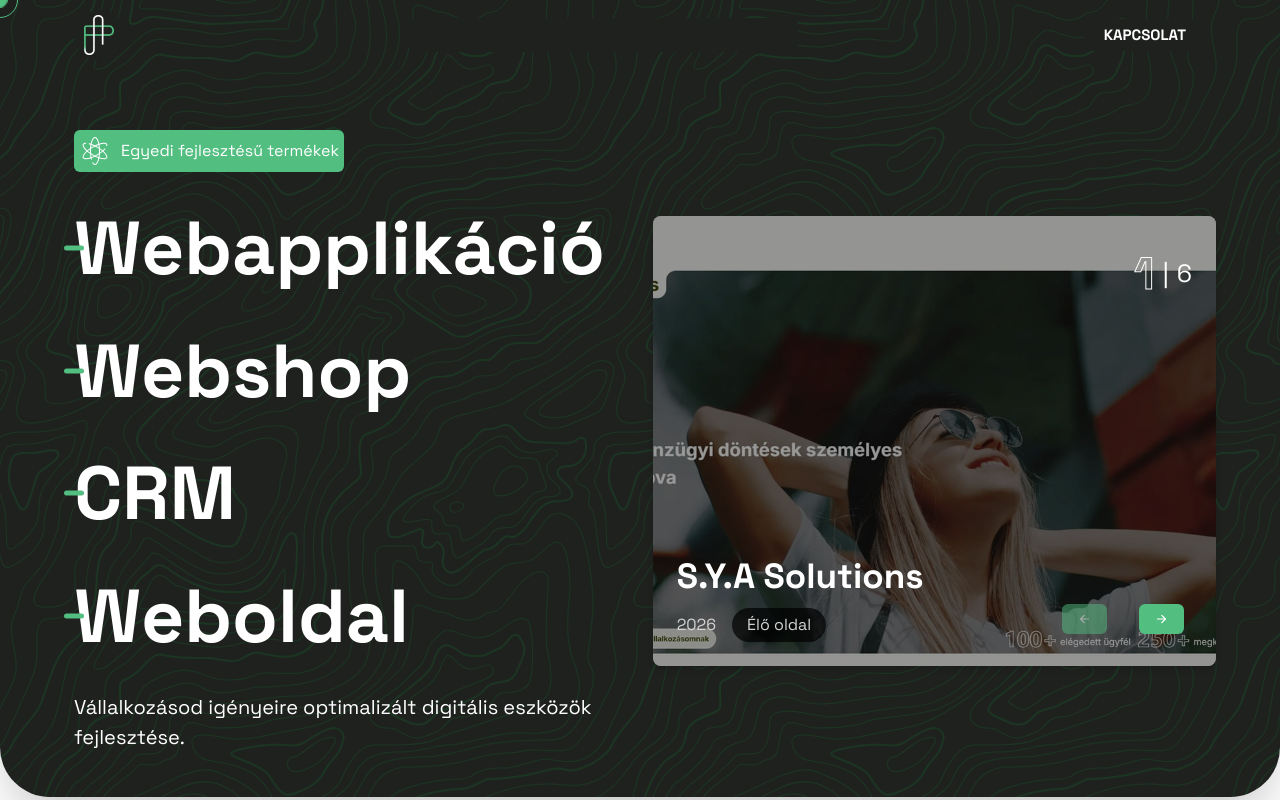
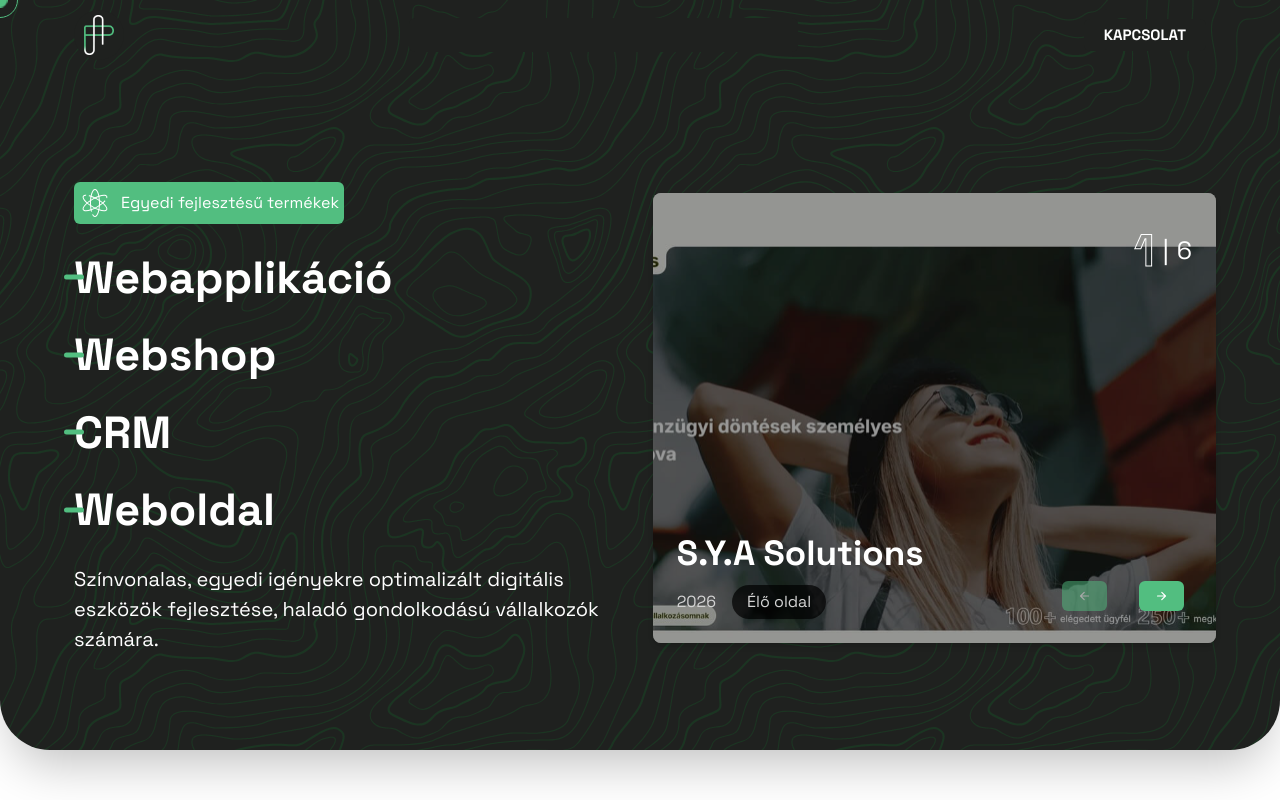
Before and after one commit to Quruzslo/PreferSite, a Next.js app: page / in a window 1280 px wide. Shown: the top 800 px of the page. Built offline with nearby package versions, Linux system fonts and the light colour scheme.

Commit message:
customer steps díszítő vonal

```diff
--- a/components/customerSteps/CustomerSteps.tsx
+++ b/components/customerSteps/CustomerSteps.tsx
@@ -75,6 +75,19 @@ export default function CustomerStepsComp() {
     },
   };
 
+  const underLineVariants: Variants = {
+    hidden: { scaleX: 0, opacity: 0 },
+    visible: {
+      scaleX: 1,
+      opacity: 1,
+      transition: {
+        duration: 0.25,
+        ease: "easeOut",
+        delay: 0.55,
+      },
+    },
+  };
+
   return (
     <Section className="flex flex-col gap-[25px] my-[50px]">
       <h2 className="mx-auto my-[35px]">Így készül el a digitális terméked</h2>
@@ -125,10 +138,23 @@ export default function CustomerStepsComp() {
               </div>
             </motion.div>
 
-            <motion.h3 variants={itemVariants} className="text-xl font-bold ">
+            <motion.h3
+              variants={itemVariants}
+              className="text-[20px] md:!text-[25px] xl:!text-[35px] font-black text-dark-color"
+            >
               {step.title}
             </motion.h3>
-            <motion.p variants={itemVariants} className="text-gray-400">
+
+            {/* Animált, díszítő csík---- */}
+            <motion.div
+              variants={underLineVariants}
+              className="flex bg-[linear-gradient(90deg,rgba(255,255,255,0)_0%,rgba(0,0,0,1)_50%,rgba(255,255,255,0)_100%)] h-[2px] w-[90%]  rounded-full origin-center"
+            />
+
+            <motion.p
+              variants={itemVariants}
+              className="text-[15px] md:text-[20px] text-dark-color"
+            >
               {step.description}
             </motion.p>
           </motion.div>
--- a/components/hero/Hero.tsx
+++ b/components/hero/Hero.tsx
@@ -39,7 +39,7 @@ export default function Hero() {
 
   return (
     <section className="w-full flex-col flex rounded-b-[50px] relative overflow-hidden zoldhatteres bg-dark-color shadow-2xl">
-      <div className="w-[90%] max-w-[2560px] mx-auto flex-col flex md:flex-row  pt-[120px] pb-[35px] md:min-h-[calc(100vh_-_100px)] min-h-[450px] items-center justify-center gap-[25px] md:max-h-[1200px] ">
+      <div className="w-[90%] max-w-[2560px] mx-auto flex-col flex md:flex-row  pt-[120px] pb-[35px] md:!min-h-[calc(100vh_-_50px)] min-h-[450px] items-center justify-center gap-[25px] max-h-[1400px] ">
         <div className="hero-bal w-full md:w-[50%] p-[10px] h-full flex-col flex justify-between gap-[20px] order-last md:order-first">
           <div className="flex flex-row gap-[10px] rounded-md bg-green text-white w-fit p-[5px] items-center ">
             <AtomIcon />
@@ -51,7 +51,7 @@ export default function Hero() {
             variants={containerVariants}
             initial="hidden"
             animate="visible"
-            className="font-black text-[20px] md:text-[35px] xl:!text-[75px] flex !flex-col gap-[10px]"
+            className="font-black text-[20px] md:!text-[45px]  flex !flex-col gap-[10px]"
           >
             {h1Items.map((item, idx) => (
               <motion.span
@@ -66,8 +66,9 @@ export default function Hero() {
             ))}
           </motion.h1>
 
-          <p className="text-[15px] md:text-[20px] text-white">
-            Vállalkozásod igényeire optimalizált digitális eszközök fejlesztése.
+          <p className="text-[15px] md:!text-[20px] text-white">
+            Színvonalas, egyedi igényekre optimalizált digitális eszközök
+            fejlesztése, haladó gondolkodású vállalkozók számára.
           </p>
         </div>
 
```
Also changed, not shown: app/globals.css.
